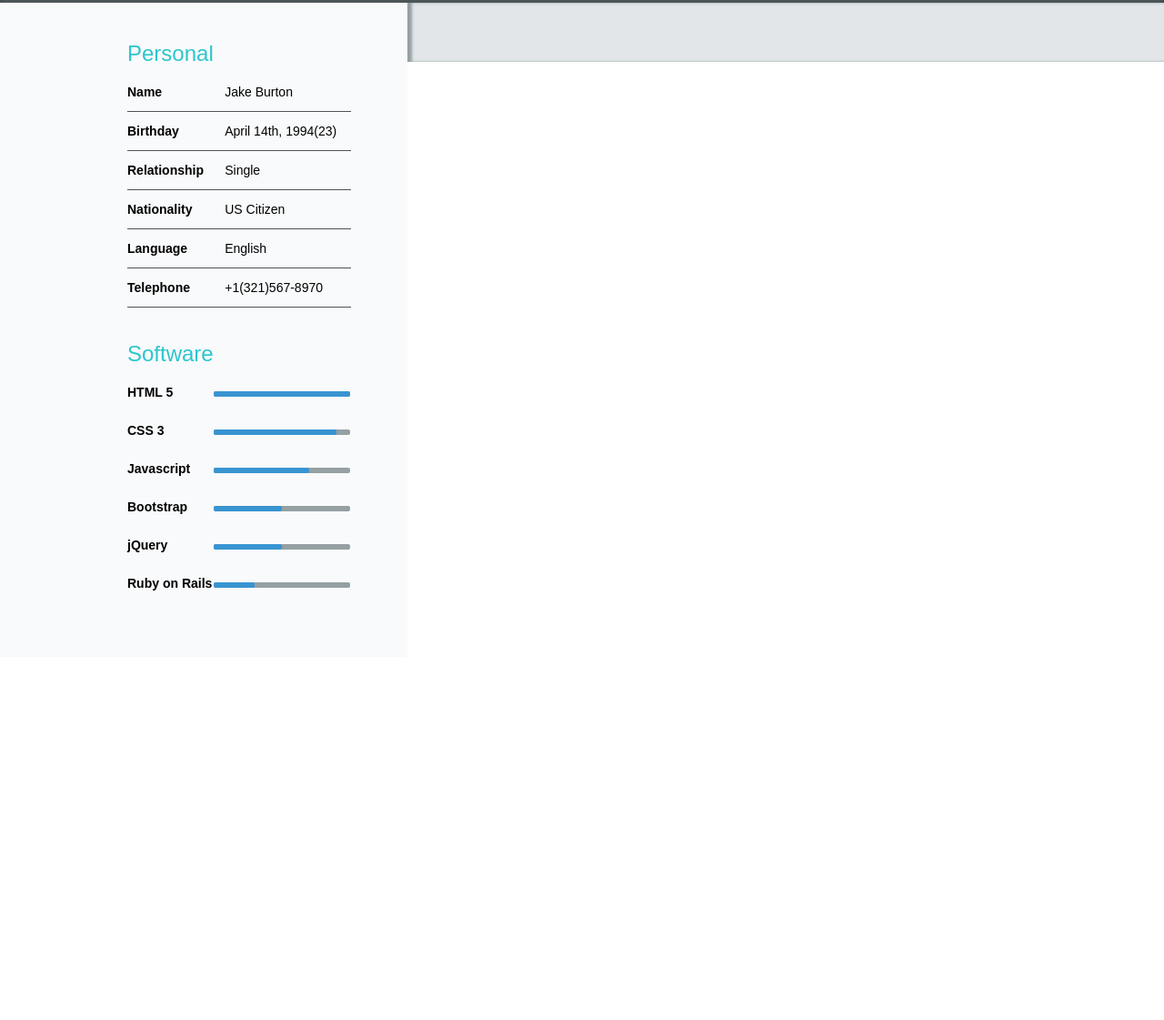
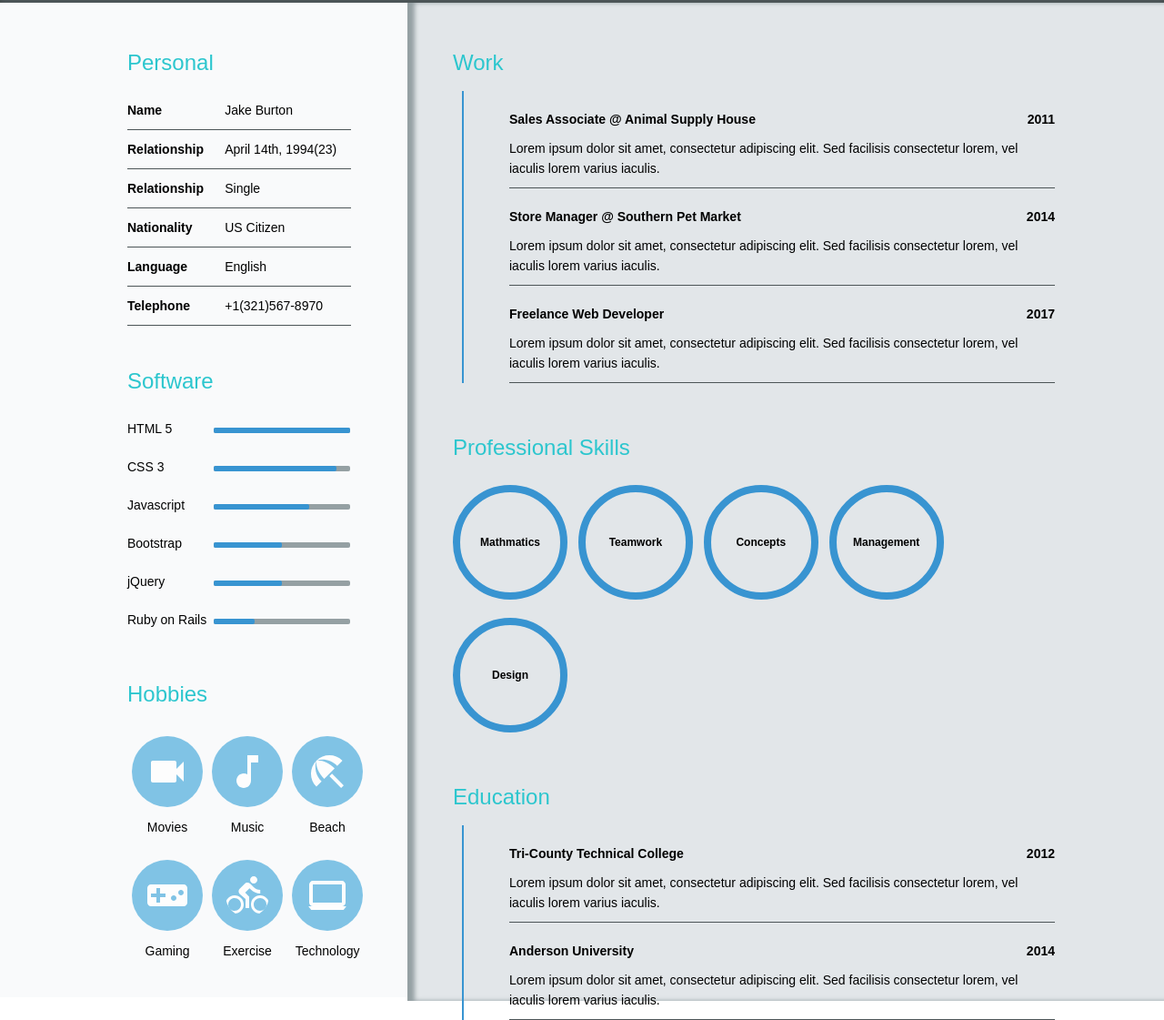
Before and after one commit to jburto94/resume-temp, a plain HTML site: page index.html in a window 1280 px wide. Shown: the part 443-1564 px from the top of the page at 91% size. Before the commit the page ends 1165 px from the top, so only its background shows below. Drawn offline with Linux system fonts and the light colour scheme; a web font is replaced by a local one.

Commit message:
Added hobbies, work, skills, and education sections

```diff
--- a/assets/stylesheets/main.css
+++ b/assets/stylesheets/main.css
@@ -73,11 +73,12 @@ h2 {
 
 h3 {
   font-size: 24px;
-  color: #2cc6ce
+  color: #2cc6ce;
+  padding: 20px 0;
 }
 
 h4 {
-  font-size: 18px;
+  font-size: 14px;
   font-weight: 700;
 }
 
@@ -201,9 +202,11 @@ table {
 
 .col-lg {
   width: 65%;
+  height: 1097px;
   background: #e2e6e9;
   padding-right: 120px;
-  box-shadow: 5px 0 3px #95a0a3 inset;
+  padding-left: 50px;
+  box-shadow: 8px 0 5px #95a0a3 inset;
   float: right;
 }
 
@@ -212,7 +215,6 @@ table {
   display: inline-block;
   vertical-align: top;
   padding-top: 35px;
-  padding-bottom: 30px;
 }
 
 /*
@@ -225,13 +227,12 @@ table {
   width: 80%;
 }
 
-.col-sm tbody th {
-  font-size: 14px;
-  font-weight: 700;
+.col-sm thead th {
+  text-align: left;
 }
 
-.col-sm table th,
-.col-sm table td {
+.col-sm tbody th,
+.col-sm tbody td {
   text-align: left;
   padding: 10px 0;
 }
@@ -265,10 +266,6 @@ table {
   border-radius: 2px;
 }
 
-.f100 {
-  width: 100%;
-}
-
 .f90 {
   width: 90%;
 }
@@ -284,3 +281,91 @@ table {
 .f30 {
   width: 30%;
 }
+
+/*
+  =====================================
+  Hobbies
+  =====================================
+*/
+
+.hobbies img {
+  background: #4daddd;
+  opacity: 0.7;
+  padding: 15px;
+  border-radius: 50%;
+  margin: 5px;
+}
+
+.hobbies p {
+  text-align: center;
+}
+
+/*
+  =====================================
+  Work & Education
+  =====================================
+*/
+
+.col-lg h4 {
+  display: inline-block;
+  padding-bottom: 10px;
+  padding-top: 20px;
+}
+
+.col-lg h4,
+.col-lg p {
+  margin-left: 50px;
+}
+
+.history p {
+  padding-bottom: 10px;
+  border-bottom: 1px solid #4c5557;
+}
+
+.history p:last-child {
+  margin-bottom: 40px;
+}
+
+.year {
+  float: right;
+}
+
+.history {
+  margin-left: 10px;
+  border-left: 2px solid #3894d1;
+}
+
+/*
+  =====================================
+  Professional Skills
+  =====================================
+*/
+
+.circle {
+  display: inline-block;
+  font-weight: 700;
+  font-size: 12px;
+  width: 110px;
+  height: 110px;
+  margin: 10px 8px 10px 0;
+  border: 8px solid #3894d1;
+  border-radius: 50%;
+  text-align: center;
+  line-height: 110px;
+}
+
+.professional {
+  margin-bottom: 30px;
+}
+
+/*
+  =====================================
+  Social Media
+  =====================================
+*/
+
+footer {
+  width: 100%;
+  margin: 0 auto;
+  height: 300px;
+}
--- a/index.html
+++ b/index.html
@@ -47,7 +47,7 @@
 					<tbody>
 						<tr>
 							<th scope="row">
-								Name
+								<h4>Name</h4>
 							</th>
 							<td>
 								Jake Burton
@@ -56,7 +56,7 @@
 
 						<tr>
 							<th scope="row">
-								Birthday
+								<h4>Relationship</h4>
 							</th>
 							<td>
 								April 14th, 1994(23)
@@ -65,7 +65,7 @@
 
 						<tr>
 							<th scope="row">
-								Relationship
+								<h4>Relationship</h4>
 							</th>
 							<td>
 								Single
@@ -74,7 +74,7 @@
 
 						<tr>
 							<th scope="row">
-								Nationality
+								<h4>Nationality</h4>
 							</th>
 							<td>
 								US Citizen
@@ -83,7 +83,7 @@
 
 						<tr>
 							<th scope="row">
-								Language
+								<h4>Language</h4>
 							</th>
 							<td>
 								English
@@ -92,7 +92,7 @@
 
 						<tr>
 							<th scope="row">
-								Telephone
+								<h4>Telephone</h4>
 							</th>
 							<td>
 								+1(321)567-8970
@@ -181,9 +181,107 @@
 					</tbody>
 				</table>
 
+				<table>
+					<thead>
+						<tr>
+							<th>
+								<h3>Hobbies</h3>
+							</th>
+						</tr>
+					</thead>
+
+					<tbody class="hobbies">
+						<tr>
+							<td>
+								<img src="assets/images/camera.svg">
+								<p>Movies</p>
+							</td>
+							<td>
+								<img src="assets/images/music.svg">
+								<p>Music</p>
+							</td>
+							<td>
+								<img src="assets/images/umbrella.svg">
+								<p>Beach</p>
+							</td>
+						</tr>
+
+						<tr>
+							<td>
+								<img src="assets/images/game.svg">
+								<p>Gaming</p>
+							</td>
+
+							<td>
+								<img src="assets/images/exercise.svg">
+								<p>Exercise</p>
+							</td>
+
+							<td>
+								<img src="assets/images/laptop.svg">
+								<p>Technology</p>
+							</td>
+						</tr>
+					</tbody>
+				</table>
+
 			</div>
 
 			<div class="col-lg">
+
+				<section class="container">
+					<h3>Work</h3>
+					<div class="history">
+						<h4>Sales Associate @ Animal Supply House</h4>
+						<h4 class="year">2011</h4>
+						<p>Lorem ipsum dolor sit amet, consectetur adipiscing elit. Sed facilisis consectetur lorem, vel iaculis lorem varius iaculis.</p>
+
+
+						<h4>Store Manager @ Southern Pet Market</h4>
+						<h4 class="year">2014</h4>
+						<p>Lorem ipsum dolor sit amet, consectetur adipiscing elit. Sed facilisis consectetur lorem, vel iaculis lorem varius iaculis.</p>
+
+						<h4>Freelance Web Developer</h4>
+						<h4 class="year">2017</h4>
+						<p>Lorem ipsum dolor sit amet, consectetur adipiscing elit. Sed facilisis consectetur lorem, vel iaculis lorem varius iaculis.</p>
+					</div>
+				</section>
+
+				<section class="professional">
+					<h3>Professional Skills</h3>
+					<div>
+						<div class="circle 1">
+							Mathmatics
+						</div>
+						<div class="circle 2">
+							Teamwork
+						</div>
+						<div class="circle 3">
+							Concepts
+						</div>
+						<div class="circle 4">
+							Management
+						</div>
+						<div class="circle 5">
+							Design
+						</div>
+					</div>
+				</section>
+
+				<section class="container">
+					<h3>Education</h3>
+					<div class="history">
+						<h4>Tri-County Technical College</h4>
+						<h4 class="year">2012</h4>
+						<p>Lorem ipsum dolor sit amet, consectetur adipiscing elit. Sed facilisis consectetur lorem, vel iaculis lorem varius iaculis.</p>
+
+
+						<h4>Anderson University</h4>
+						<h4 class="year">2014</h4>
+						<p>Lorem ipsum dolor sit amet, consectetur adipiscing elit. Sed facilisis consectetur lorem, vel iaculis lorem varius iaculis.</p>
+					</div>
+				</section>
+
 
 			</div>
 
```
Also changed, not shown: assets/images/camera.svg (added), assets/images/exercise.svg (added), assets/images/game.svg (added), assets/images/laptop.svg (added), assets/images/music.svg (added), assets/images/umbrella.svg (added).
